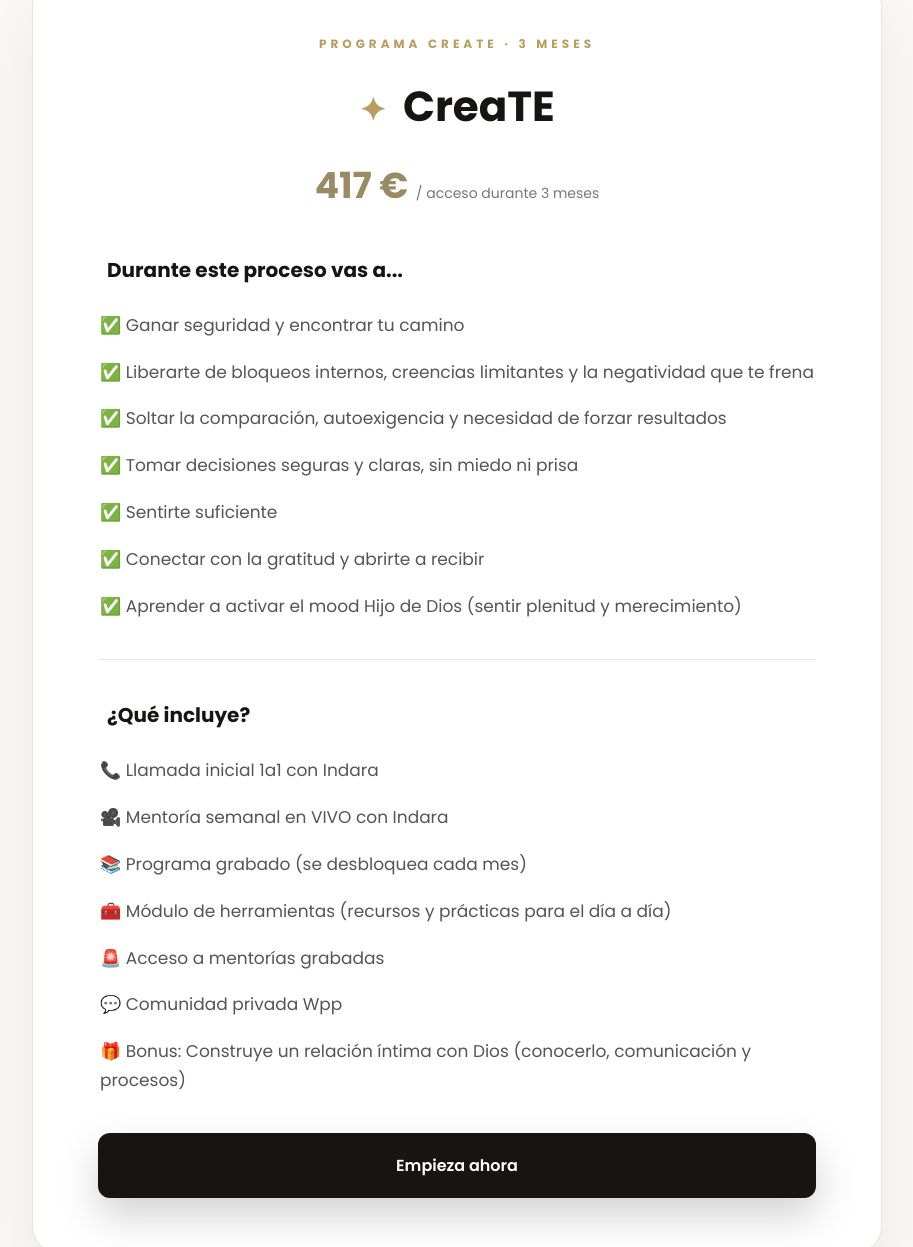
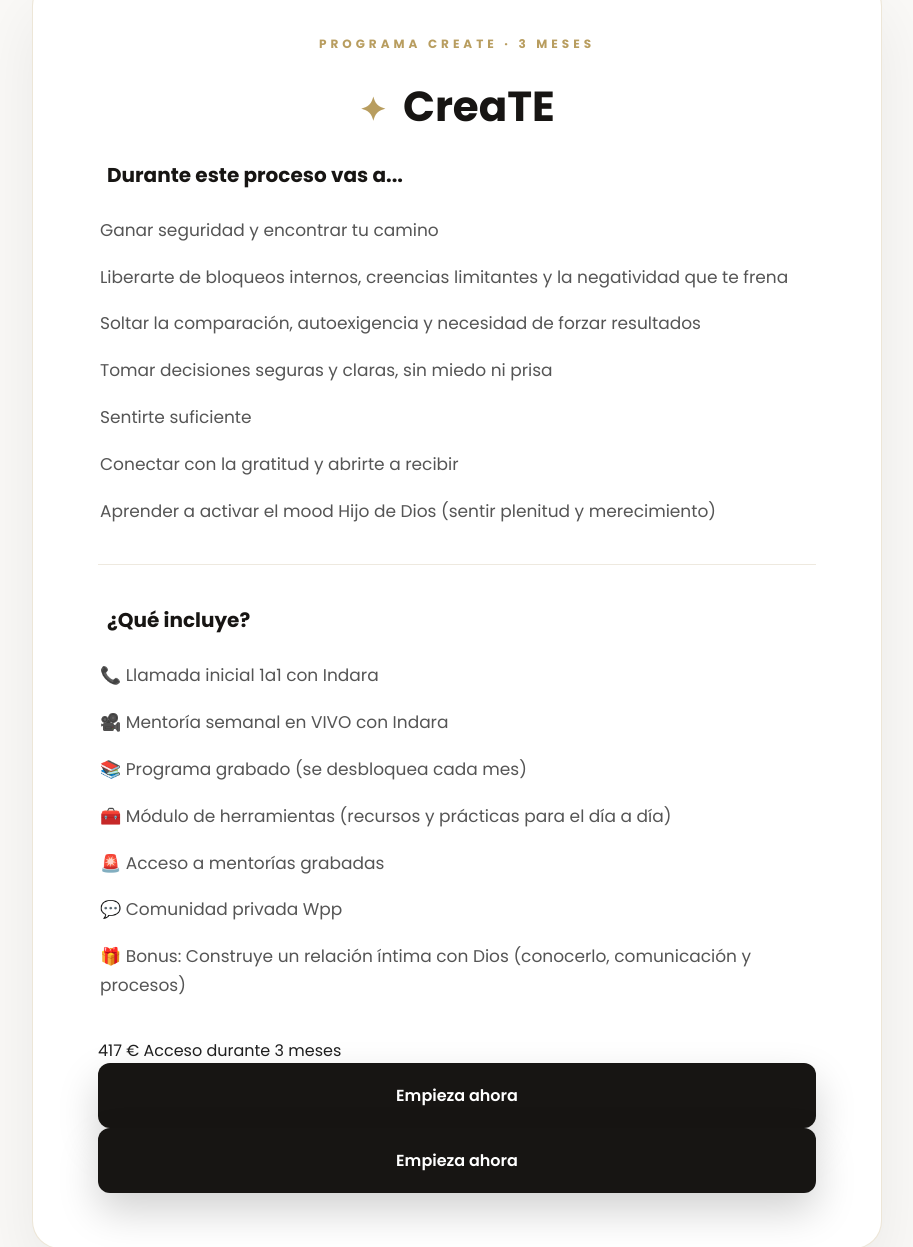
Before and after one commit to Esc-CreaTE/CreaTE, a plain HTML site: page index.html in a window 1280 px wide. Shown: the part 2436-3683 px from the top of the page, without its empty margins (183-1096 px from the left). Drawn offline with Linux system fonts and the light colour scheme.

Commit message:
Update index.html

```diff
--- a/index.html
+++ b/index.html
@@ -136,10 +136,6 @@ Hablar por WhatsApp
         <span class="icono">✦</span> CreaTE
       </h3>
 
-      <div class="precio">
-        417 € <span>/ acceso durante 3 meses</span>
-      </div>
-
       <div class="contenido-card">
 
         <p class="subtitulo-card">
@@ -148,19 +144,19 @@ Hablar por WhatsApp
 
         <ul class="lista-resultados">
 
-          <li>✅ Ganar seguridad y encontrar tu camino</li>
+          <li> Ganar seguridad y encontrar tu camino</li>
 
-          <li>✅ Liberarte de bloqueos internos, creencias limitantes y la negatividad que te frena</li>
+          <li> Liberarte de bloqueos internos, creencias limitantes y la negatividad que te frena</li>
 
-          <li>✅ Soltar la comparación, autoexigencia y necesidad de forzar resultados</li>
+          <li> Soltar la comparación, autoexigencia y necesidad de forzar resultados</li>
 
-          <li>✅ Tomar decisiones seguras y claras, sin miedo ni prisa</li>
+          <li> Tomar decisiones seguras y claras, sin miedo ni prisa</li>
 
-          <li>✅ Sentirte suficiente</li>
+          <li> Sentirte suficiente</li>
 
-          <li>✅ Conectar con la gratitud y abrirte a recibir</li>
+          <li> Conectar con la gratitud y abrirte a recibir</li>
 
-          <li>✅ Aprender a activar el mood Hijo de Dios (sentir plenitud y merecimiento)</li>
+          <li> Aprender a activar el mood Hijo de Dios (sentir plenitud y merecimiento)</li>
 
         </ul>
 
@@ -186,9 +182,20 @@ Hablar por WhatsApp
 
           <li>🎁 Bonus: Construye un relación íntima con Dios (conocerlo, comunicación y procesos)</li>
 
-        </ul>
+              </ul>
 
+      <div class="precio-final">
+        <span class="precio-final-numero">417 €</span>
+        <span class="precio-final-texto">Acceso durante 3 meses</span>
       </div>
+
+      <a href="pago.html"
+         target="_blank"
+         class="boton negro">
+        Empieza ahora
+      </a>
+
+    </div>
 
       <a href="pago.html"
          target="_blank"
```
